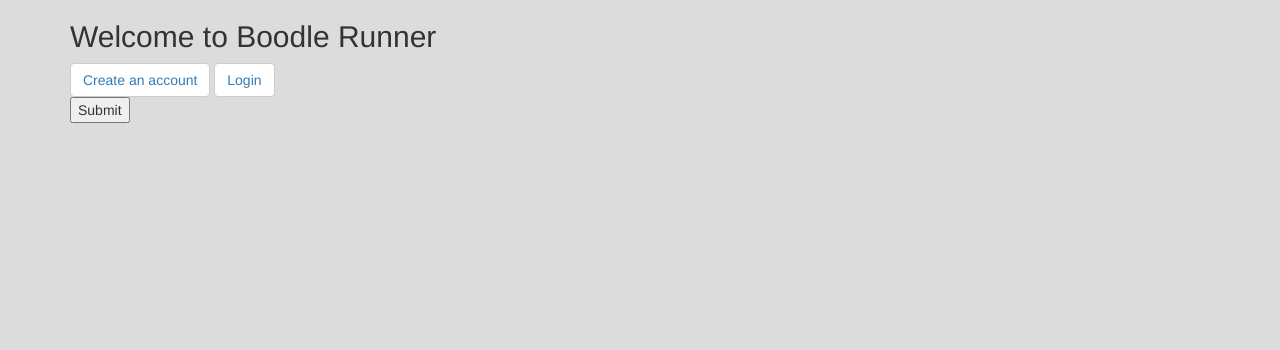
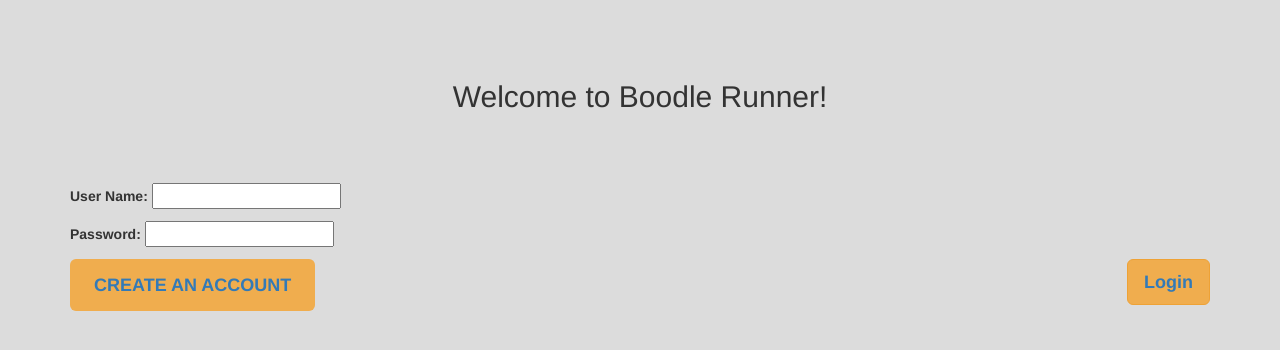
Before and after one commit to AriMunkhtur/boodlerunner, a Django app: template project1/myproject/boodlerunner/templates/boodlerunner/welcome.html in a window 1280 px wide. Shown: the top 350 px of the page. Run offline with Django 3.2, Linux system fonts and the light colour scheme; the template is opened without the code that fills it: values that come from a table or form of the project are taken from there, others are empty; tables that the repository leaves empty hold one stand-in row (values such as "Sample post"); some libraries are stand-ins or nearby versions.

Commit message:
edited Welcome.html

```diff
--- a/project1/myproject/boodlerunner/models.py
+++ b/project1/myproject/boodlerunner/models.py
@@ -1,6 +1,4 @@
 from django.db import models
-from django.contrib.auth.models import User
-
 
 class boodleReceiver(models.Model):
 	name = models.CharField(max_length=50)
--- /dev/null
+++ b/project1/myproject/boodlerunner/static/css/custom.css
@@ -0,0 +1,8 @@
+.btn-Large {
+  padding: 14px 24px;
+  border: 0 none;
+  font-weight; 700;
+  font-size: 22px
+  letter-spacing: 1px;
+  text-transform: uppercase;
+}
--- a/project1/myproject/boodlerunner/templates/boodlerunner/welcome.html
+++ b/project1/myproject/boodlerunner/templates/boodlerunner/welcome.html
@@ -3,8 +3,9 @@
 <html lang="en">
 <head>
     <meta charset="UTF-8">
-    <title>Welcome to BoodleRunner</title>
+    <title>Welcome to BoodleRunner!</title>
     <link rel="stylesheet" href="{% static 'css/bootstrap.min.css' %}">
+    <link rel="stylesheet" type="text/css" href="{% static 'css/custom.css' %}">
     {% load staticfiles %}
 </head>
 
@@ -12,20 +13,28 @@
 
 {% block body %}
 
+
+
   <div class="container">
-    <h2>Welcome to Boodle Runner</h2>
+    <br>
+    <br>
+    <br>
+    <h2 class = "text-center">Welcome to Boodle Runner!</h2>
+    <br>
+    <br>
+    <br>
     <form method="post" novalidate>
       {% csrf_token %}
       {{ form.as_p }}
-      <button type="submit" class="btn btn-default"><a href="{% url 'signup' %}">Create an account</a></button>
-      <button type="submit" class="btn btn-default"><a href="{% url 'login' %}">Login</a></button>
+      <button type="submit" class="btn-Large btn btn-warning btn-lg"><a href="{% url 'signup' %}"><strong>Create an account</strong></a></button>
+      <button type="submit" class="btn btn-warning btn-lg pull-right"><a href="{% url 'login' %}"><strong>Login</strong></a></button>
     </form>
-<form method="post" action=".">
+<!--<form method="post" class="text-center" action=".">
   {% csrf_token %}
   {{ form.as_p }}
   <input type="submit" value="Submit">
 
-  </form>
+</form> -->
 
 
   </div>
--- a/project1/myproject/myproject/settings.py
+++ b/project1/myproject/myproject/settings.py
@@ -56,7 +56,7 @@
 TEMPLATES = [
     {
         'BACKEND': 'django.template.backends.django.DjangoTemplates',
-        'DIRS': ['./templates',],
+        'DIRS': [],
         'APP_DIRS': True,
         'OPTIONS': {
             'context_processors': [
@@ -125,4 +125,4 @@
 STATICFILES_DIRS = [
     os.path.join(BASE_DIR, 'static'),
 ]
-LOGIN_REDIRECT_URL = 'order'
+LOGIN_REDIRECT_URL = 'home'
```
Also changed, not shown: project1/myproject/boodlerunner/templates/boodlerunner/order.html (+7 -9 lines), project1/myproject/boodlerunner/views.py (+1 -7 lines), project1/myproject/db.sqlite3.
